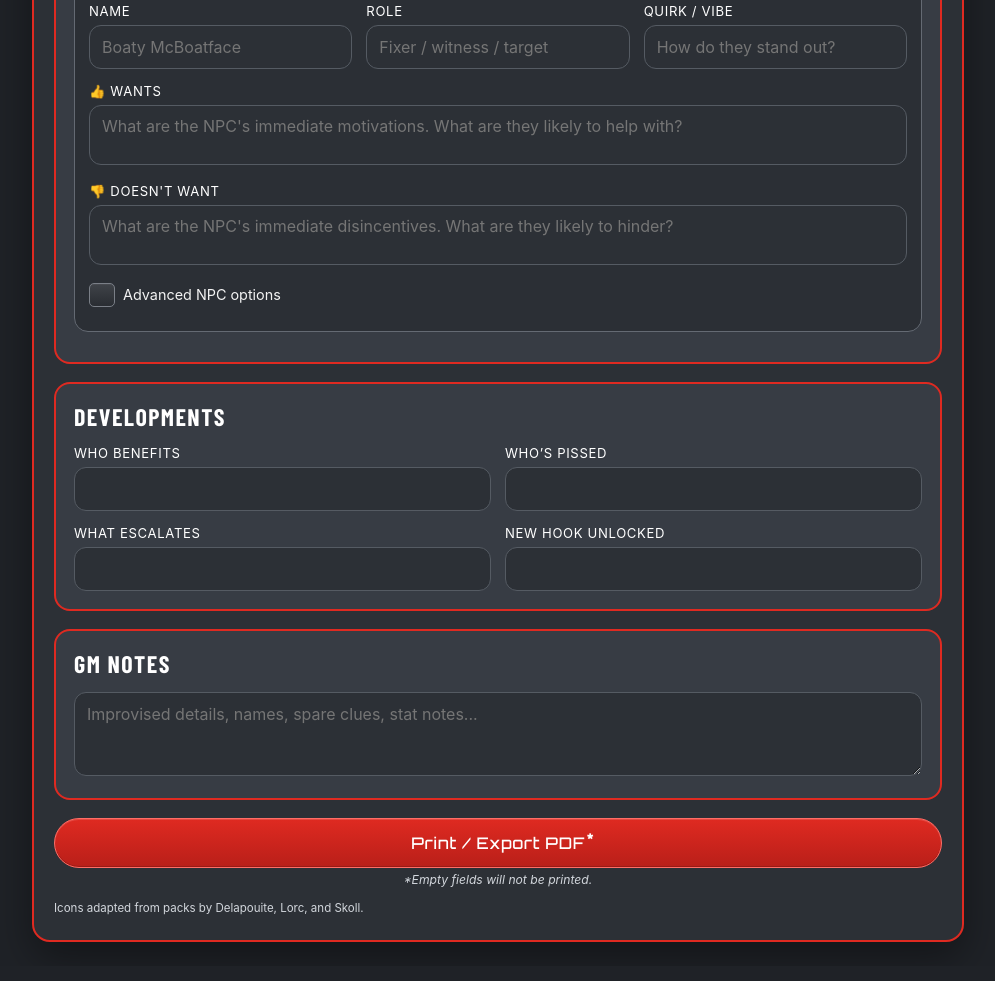
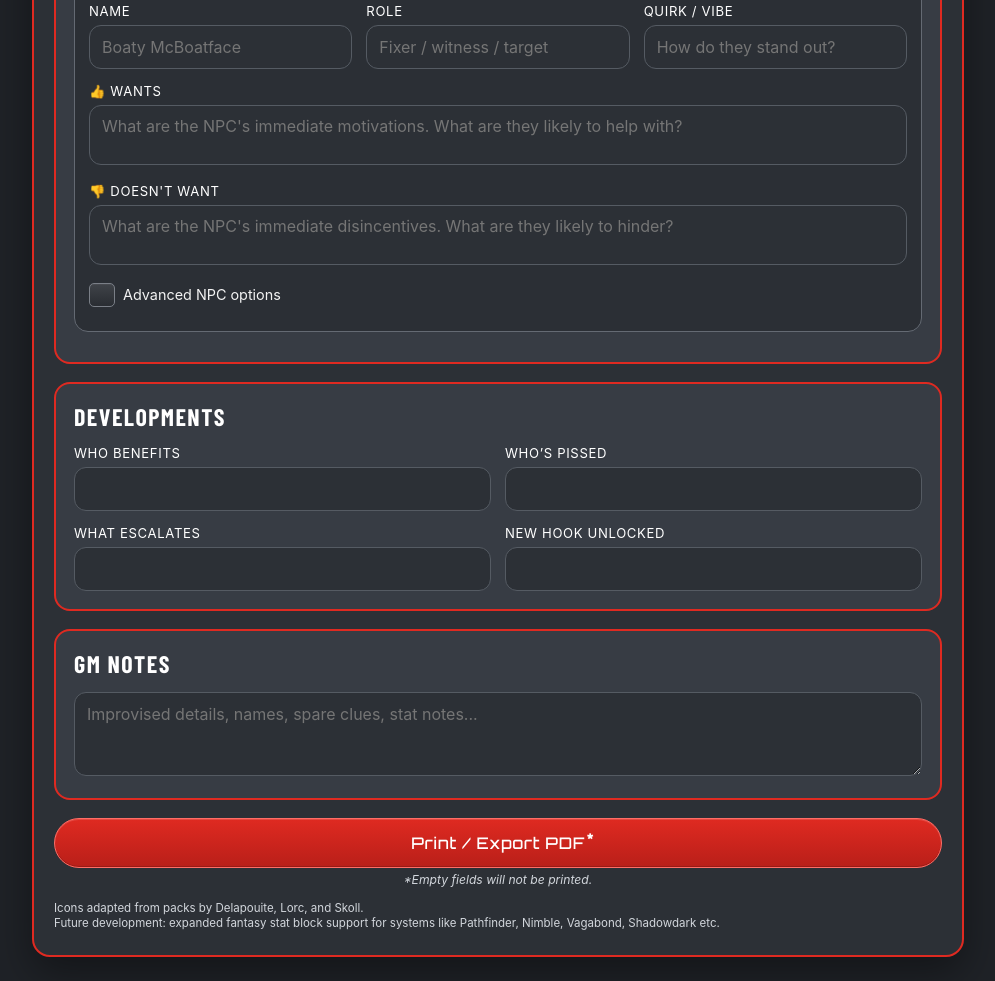
Before and after one commit to bigulabot/quest-and-gig-planner, a website: page index.html in a window 1280 px wide. Shown: the part 1812-2793 px from the top of the page, without its empty margins (142-1137 px from the left). Drawn offline with nearby package versions, Linux system fonts and the light colour scheme; a web font is replaced by a local one.

Commit message:
road map

```diff
--- a/index.html
+++ b/index.html
@@ -174,6 +174,7 @@
           <div class="action-note action-note-spaced">*Empty fields will not be printed.</div>
         </div>
         <div class="icon-credit">Icons adapted from packs by Delapouite, Lorc, and Skoll.</div>
+        <div class="icon-credit">Future development: expanded fantasy stat block support for systems like Pathfinder, Nimble, Vagabond, Shadowdark etc.</div>
       </div>
     </section>
   </div>
```
